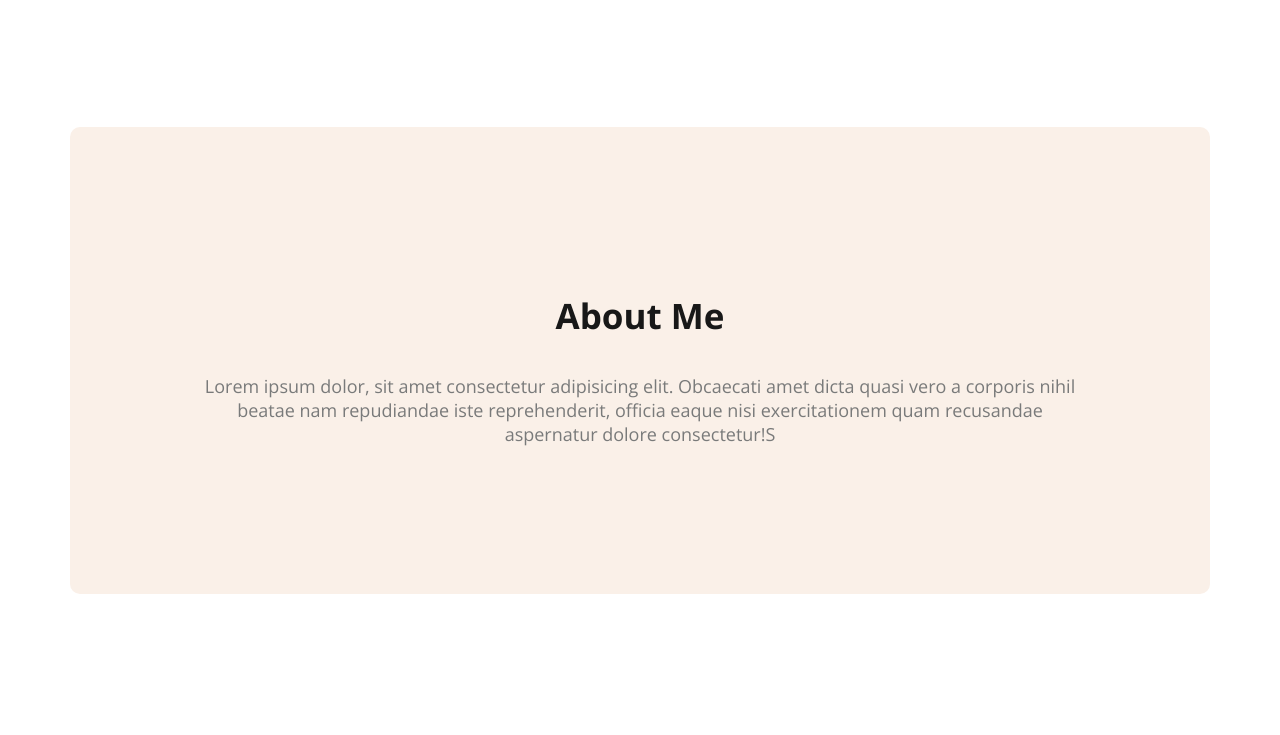
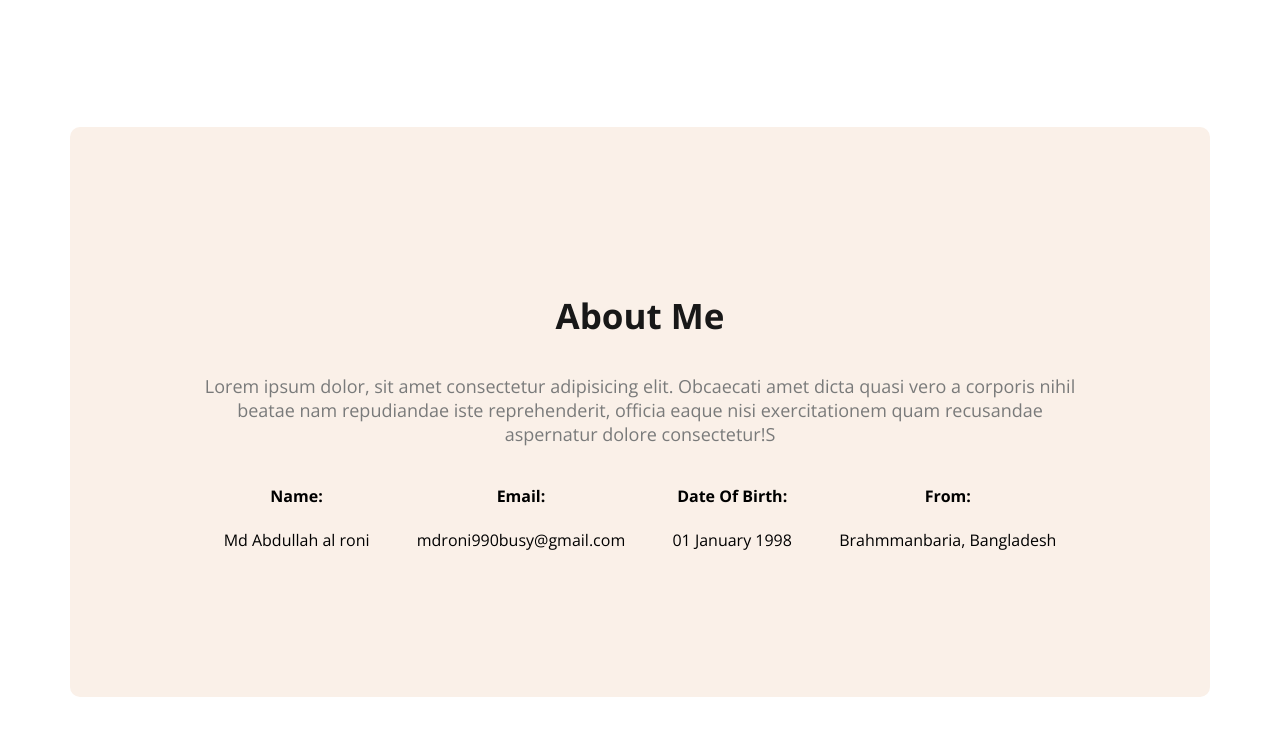
Before and after one commit to Roni0186/abdullah-portfolio, a plain HTML site: page index.html in a window 1280 px wide. Shown: the part 668-1403 px from the top of the page. Drawn offline with nearby package versions, Linux system fonts and the light colour scheme.

Commit message:
added information

```diff
--- a/index.html
+++ b/index.html
@@ -34,6 +34,24 @@
         <section class="about">
             <h3 class="section-title">About Me</h3>
             <p class="section-discription">Lorem ipsum dolor, sit amet consectetur adipisicing elit. Obcaecati amet dicta quasi vero a corporis nihil beatae nam repudiandae iste reprehenderit, officia eaque nisi exercitationem quam recusandae aspernatur dolore consectetur!S</p>
+            <div class="about-info-container">
+                <div class="about-info">
+                    <h4 class="info-title">Name:</h4>
+                    <p class="info-description">Md Abdullah al roni</p>
+                </div>
+                <div class="about-info">
+                    <h4 class="info-title">Email:</h4>
+                    <p class="info-description">mdroni990busy@gmail.com</p>
+                </div>
+                <div class="about-info">
+                    <h4 class="info-title">Date Of Birth:</h4>
+                    <p class="info-description">01 January 1998</p>
+                </div>
+                <div class="about-info">
+                    <h4 class="info-title">From:</h4>
+                    <p class="info-description">Brahmmanbaria, Bangladesh</p>
+                </div>
+            </div>
         </section>
     </main>
     <footer>
--- a/styles/portfolio.css
+++ b/styles/portfolio.css
@@ -86,3 +86,10 @@ main{
     max-width: 1140px;
     margin: auto;
 }
+.about-info-container{
+    display: flex;
+    justify-content: space-around;
+}
+.about-info{
+    text-align: center;
+}
```
